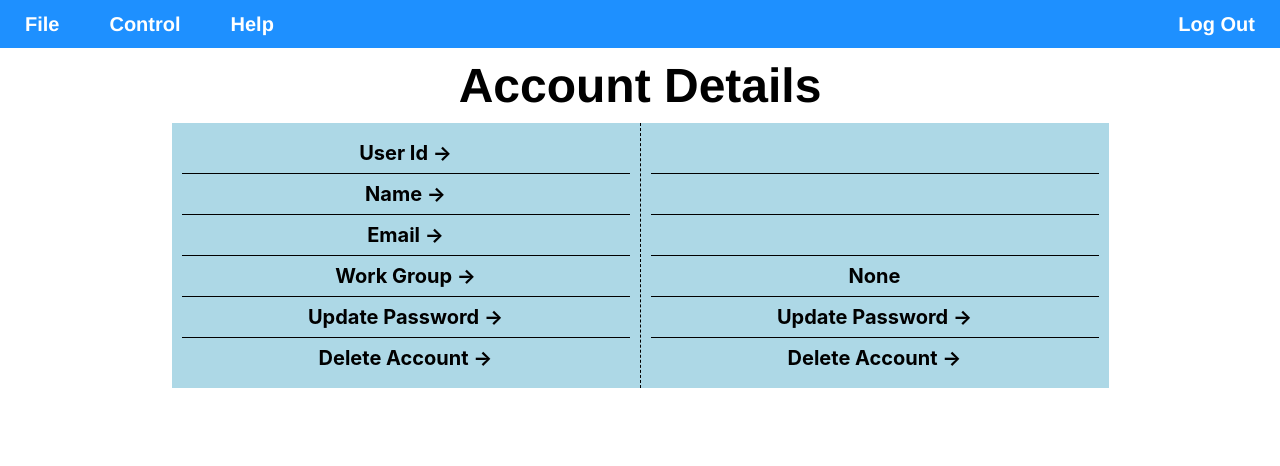
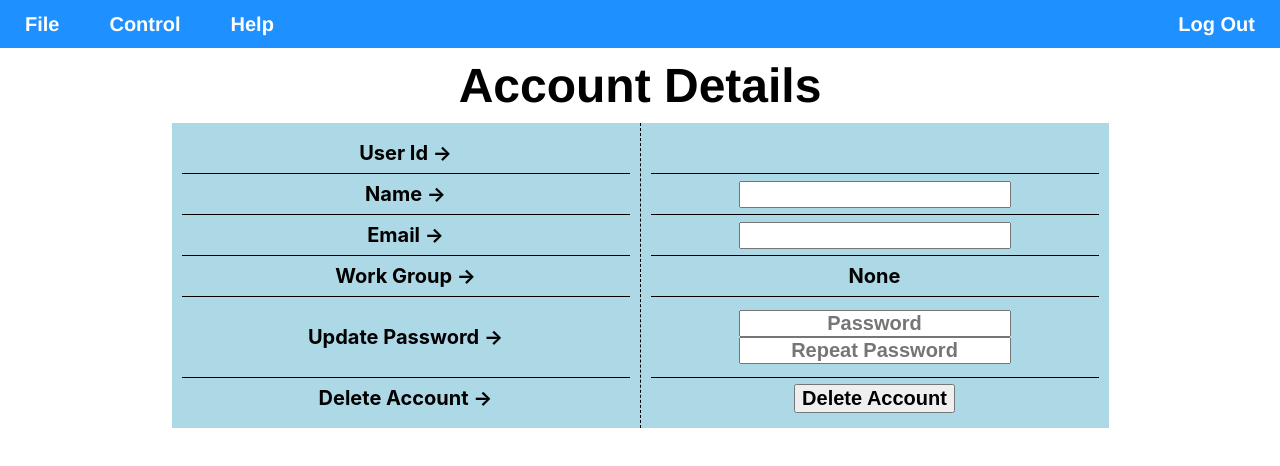
Before and after one commit to kingmikeip/fotedit, a React (Create React App) app: page /user-details/1 in a window 1280 px wide. Shown: the top 466 px of the page. Built offline with nearby package versions, Linux system fonts and the light colour scheme; no server answers; the HTML template or start-up script is replaced by a standard one.

Commit message:
building out userDetails change form

```diff
--- a/src/components/UserDetails.jsx
+++ b/src/components/UserDetails.jsx
@@ -74,6 +74,14 @@ export default function UserDetails() {
             alignItems: "center",
             borderBottom: "1px solid black"
         },
+        infodivpw: {
+            display: "flex",
+            flexDirection: "column",
+            height: "80px",
+            justifyContent: "center",
+            alignItems: "center",
+            borderBottom: "1px solid black"
+        },
         infodivbottom: {
             display: "flex",
             height: "40px",
@@ -84,7 +92,15 @@ export default function UserDetails() {
             fontSize: '20px',
             fontWeight: 'bold',
             padding: "0",
-            margin: "0"
+            margin: "0",
+            textAlign: "center"
+        },
+        passwordform: {
+            fontSize: '20px',
+            fontWeight: 'bold',
+            padding: "0",
+            margin: "0",
+            textAlign: "center"
         }
     }
 
@@ -118,7 +134,7 @@ export default function UserDetails() {
                     <div style={style.infodiv}>
                         <p style={style.text}>Work Group -></p>
                     </div>
-                    <div style={style.infodiv}>
+                    <div style={style.infodivpw}>
                         <p style={style.text}>Update Password -></p>
                     </div>
                     <div style={style.infodivbottom}>
@@ -130,19 +146,24 @@ export default function UserDetails() {
                         <p style={style.text}>{userInfo && userInfo.id}</p>
                     </div>
                     <div style={style.infodiv}>
-                        <p style={style.text}>{userInfo && userInfo.name}</p>
+                        <input type="text" defaultValue={userInfo && userInfo.name} style={style.text} />
                     </div>
                     <div style={style.infodiv}>
-                        <p style={style.text}>{userInfo && userInfo.email}</p>
+                        <input type="text" defaultValue={userInfo && userInfo.email} style={style.text} />
                     </div>
                     <div style={style.infodiv}>
                         <p style={style.text}>{userInfo && userInfo.group || "None"}</p>
                     </div>
-                    <div style={style.infodiv}>
-                        <p style={style.text}>Update Password -></p>
+                    <div style={style.infodivpw}>
+                        <div>
+                            <input type="password" placeholder="Password" name="password" style={style.passwordform}></input>
+                        </div>
+                        <div>
+                            <input type="password" placeholder="Repeat Password" style={style.passwordform}></input>
+                        </div>
                     </div>
                     <div style={style.infodivbottom}>
-                        <p style={style.text}>Delete Account -></p>
+                        <button><p style={style.text}>Delete Account</p></button>
                     </div>
                 </div>
             </div>
```
